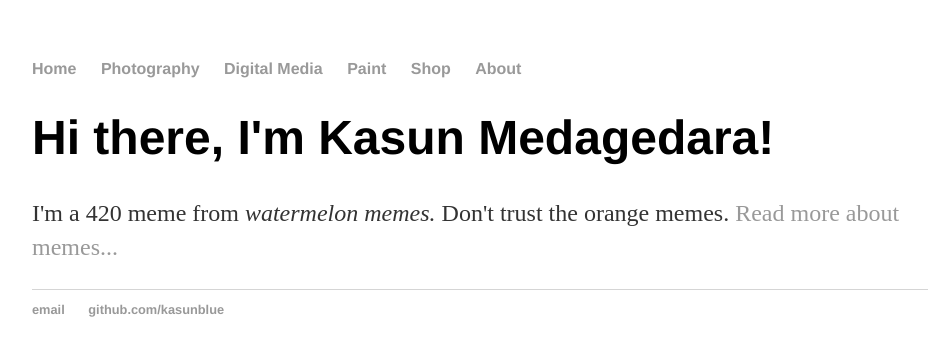
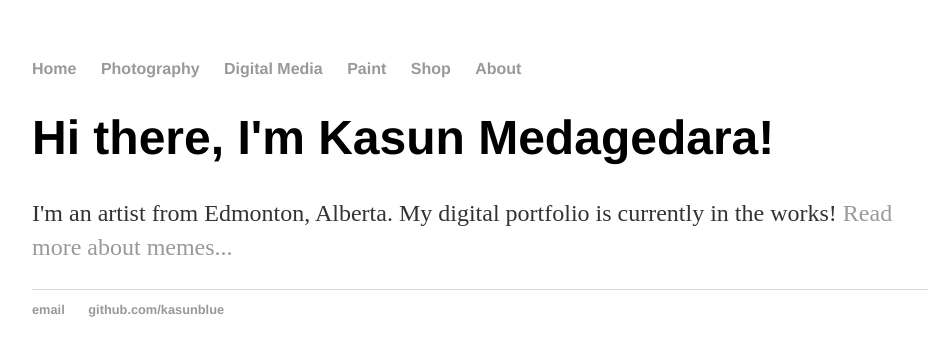
Before and after one commit to kasunblue/kasunblue.github.io, a Jekyll site: the page built from index.html, in a window 1280 px wide. Shown: the top 356 px of the page, without its empty margins (160-1090 px from the left). Built offline with Jekyll 4.4.1, drawn with Linux system fonts in a browser that asks for light colours.

Commit message:
Update index.html

```diff
--- a/index.html
+++ b/index.html
@@ -4,5 +4,5 @@ title: Kasun Medagedara, creator
 ---
 <div class="blurb">
 	<h1>Hi there, I'm Kasun Medagedara!</h1>
-	<p>I'm a 420 meme from <em>watermelon memes.</em> Don't trust the orange memes. <a href="/about">Read more about memes...</a></p>
+	<p>I'm an artist from Edmonton, Alberta.</em> My digital portfolio is currently in the works! <a href="/about">Read more about memes...</a></p>
 </div><!-- /.blurb -->
```
